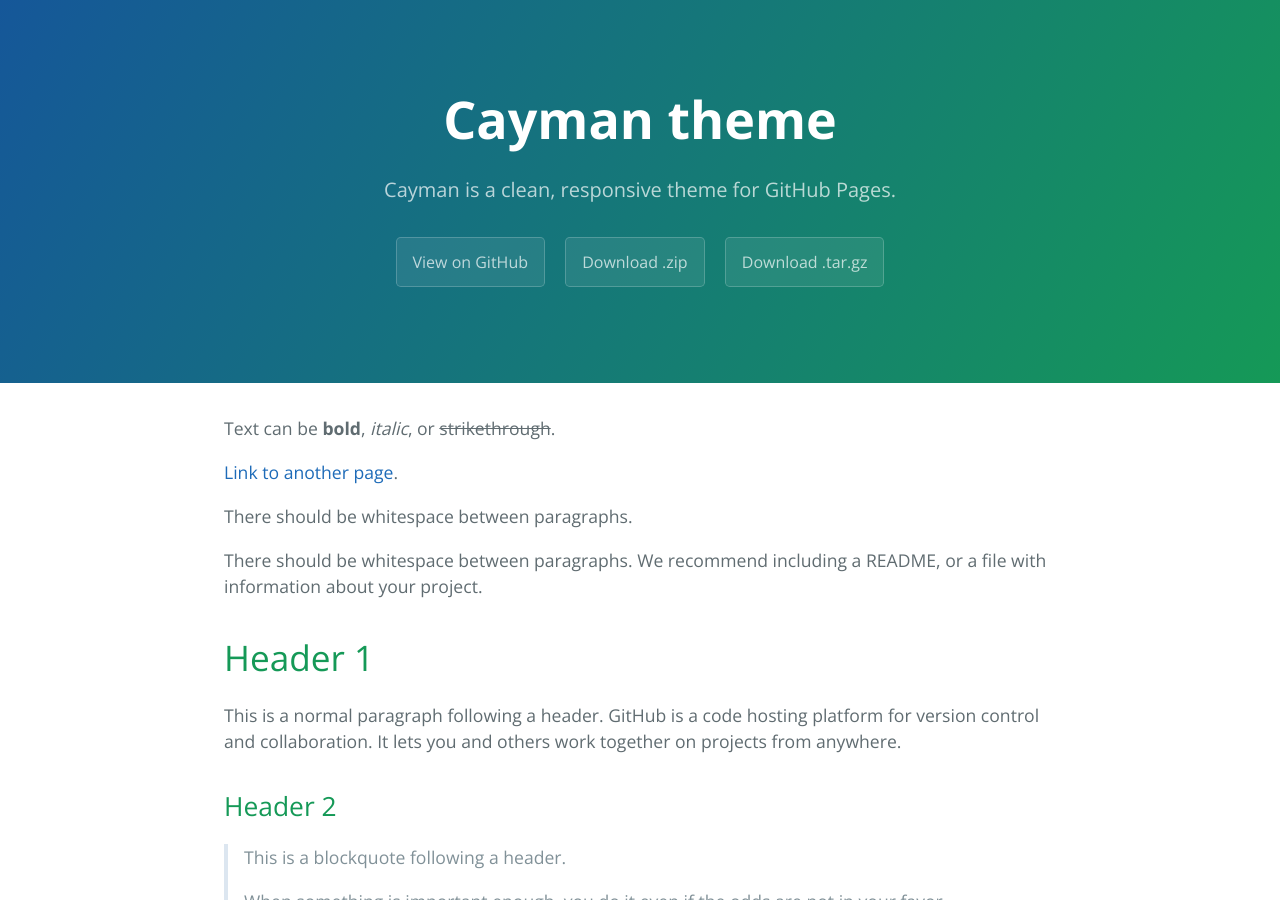
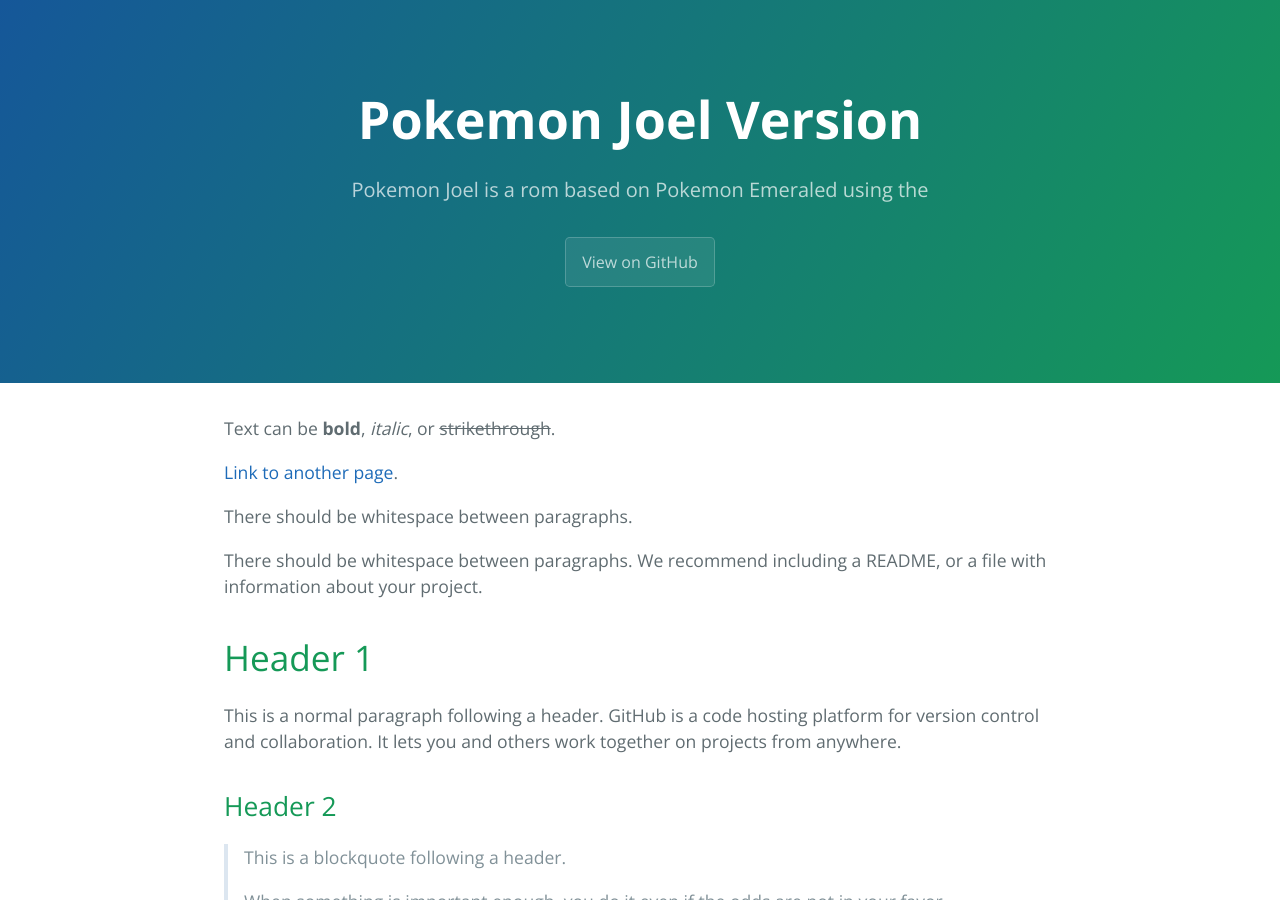
Before and after one commit to TeamShitFarts/WebSiteOrSomeShit, a Jekyll site: the page built from index.md, in a window 1280 px wide and 900 px high. Built offline with Jekyll 4.4.1, drawn with Linux system fonts in a browser that asks for light colours.

Commit message:
testing hyper link

```diff
--- a/_config.yml
+++ b/_config.yml
@@ -1,5 +1,5 @@
-title: Cayman theme
-description: Cayman is a clean, responsive theme for GitHub Pages.
-show_downloads: true
+title: Pokemon Joel Version
+description: Pokemon Joel is a rom based on Pokemon Emeraled using the <url= https://github.com/pret/pokeemerald</url>
+show_downloads: false
 google_analytics:
 theme: jekyll-theme-cayman
```
